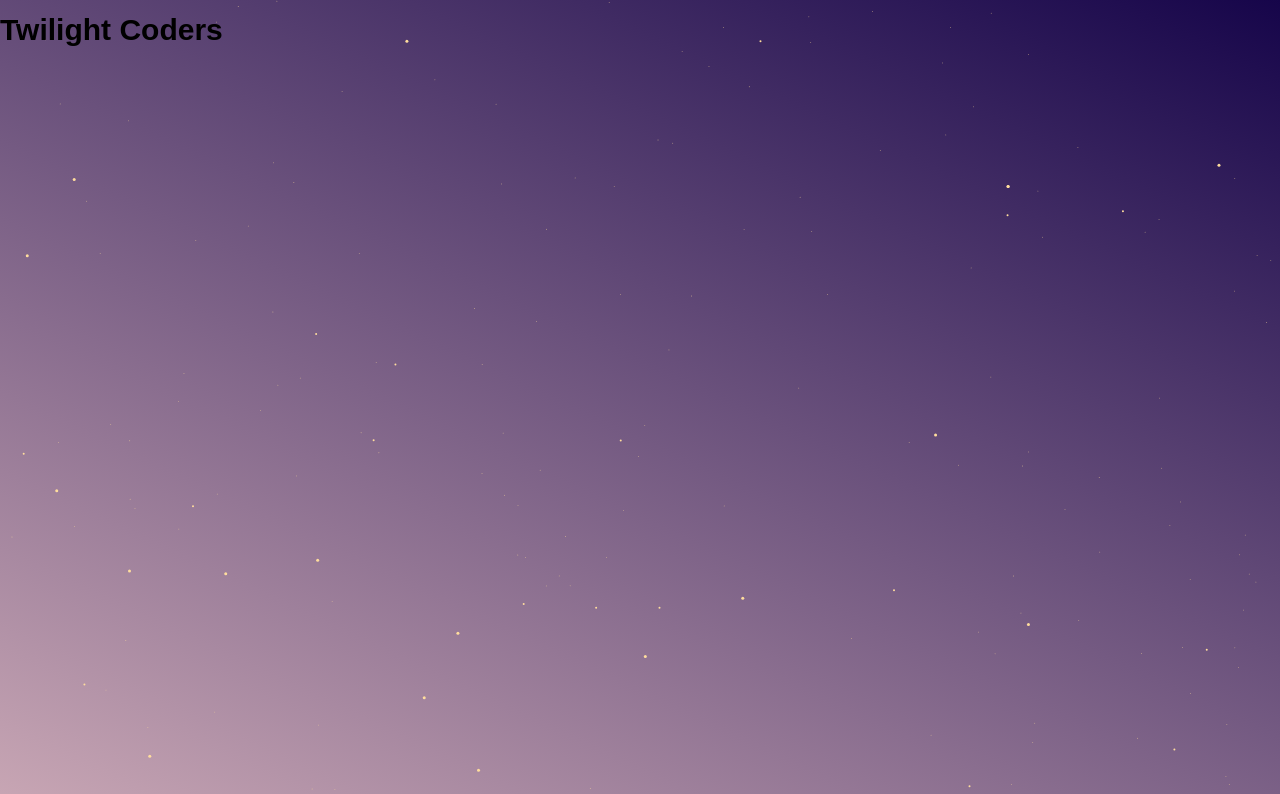
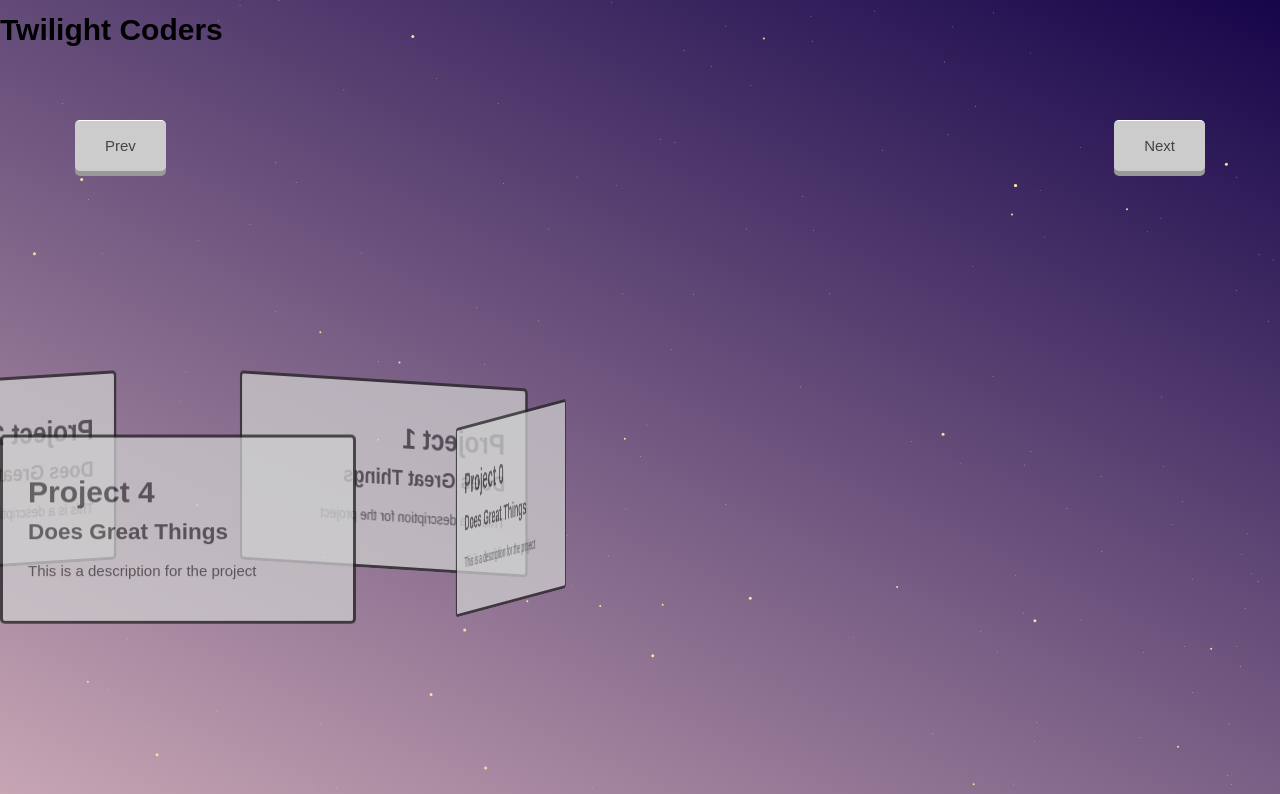
Before and after one commit to TwilightCoders/twilightcoders.github.io, a React (Create React App) app: page / in a window 1280 px wide. Shown: the top 794 px of the page. Built offline with nearby package versions, Linux system fonts and the light colour scheme.

Commit message:
Basic carousel port complete; rotate is borked however

```diff
--- a/package.json
+++ b/package.json
@@ -2,7 +2,9 @@
   "name": "twilight-coders",
   "version": "0.1.0",
   "private": true,
+  "homepage": "https://twilightcoders.github.io/TwilightCoders.net",
   "dependencies": {
+    "gh-pages": "^1.1.0",
     "node-sass-chokidar": "^1.2.0",
     "npm-run-all": "^4.1.2",
     "react": "^16.2.0",
@@ -10,6 +12,8 @@
     "react-scripts": "1.1.1"
   },
   "scripts": {
+    "predeploy": "yarn build",
+    "deploy": "gh-pages -d build",
     "build-css": "node-sass-chokidar src/ -o src/",
     "watch-css": "npm run build-css && node-sass-chokidar src/ -o src/ --watch --recursive",
     "start-js": "react-scripts start",
--- a/src/App.css
+++ b/src/App.css
@@ -9,18 +9,10 @@ html, body {
   position: relative;
   z-index: 1; }
 
-.container {
-  margin: 0 auto;
-  width: 350px;
-  height: 200px;
-  position: relative; }
-
-.carousel {
-  height: 100%;
-  width: 100%;
+canvas {
+  display: block;
   position: absolute;
-  transform-style: preserve-3d;
-  transition: transform 1.5s; }
+  z-index: 0; }
 
 .next, .prev {
   color: #444;
@@ -46,48 +38,3 @@ html, body {
 
 .prev {
   left: 5em; }
-
-canvas {
-  display: block;
-  position: absolute;
-  z-index: 0; }
-
-.showcase {
-  margin-top: 20%; }
-  .showcase ul {
-    margin: 0;
-    margin-top: 30%;
-    padding: 0;
-    transform: rotateX(-5deg); }
-    .showcase ul li {
-      display: block;
-      width: 300px;
-      position: absolute;
-      background: #fff;
-      opacity: .75;
-      padding: 25px;
-      margin: 0;
-      border: 3px solid #222;
-      border-radius: 10px;
-      border-image-slice: 1;
-      color: #444;
-      background: #CCC;
-      border-radius: 5px;
-      transform-style: preserve-3d; }
-      .showcase ul li:hover {
-        opacity: 1.0; }
-      .showcase ul li * {
-        backface-visibility: hidden;
-        -webkit-backface-visibility: hidden; }
-      .showcase ul li:nth-child(0) {
-        transform: rotateY(0deg) translateZ(350px); }
-      .showcase ul li:nth-child(1) {
-        transform: rotateY(72deg) translateZ(350px); }
-      .showcase ul li:nth-child(2) {
-        transform: rotateY(144deg) translateZ(350px); }
-      .showcase ul li:nth-child(3) {
-        transform: rotateY(216deg) translateZ(350px); }
-      .showcase ul li:nth-child(4) {
-        transform: rotateY(288deg) translateZ(350px); }
-      .showcase ul li:nth-child(5) {
-        transform: rotateY(360deg) translateZ(350px); }
--- a/src/App.js
+++ b/src/App.js
@@ -1,11 +1,60 @@
 import React, { Component } from 'react';
 import './App.css';
+import Carousel from './carousel/carousel';
 
 class App extends Component {
+  constructor(props) {
+    super(props);
+
+    this.state = {
+      currentDegrees: 0,
+      style: {},
+      numElems: 5
+    };
+
+    this.RotateCarousel = this.RotateCarousel.bind(this);
+  }
+
+  RotateCarousel(direction) {
+    let count = this.state.numElems;  // The number of items in the carousel
+    let degs = 360.0 / count;
+    let currdeg = this.state.currentDegrees;
+
+    // If we are rotating right...
+    if (direction === "right") {
+      currdeg = currdeg - degs;
+    }
+    // If we are rotating left...
+    if (direction === "left") {
+      currdeg = currdeg + degs;
+    }
+
+    // Padding
+    let extra = "rotateX(-5deg)";
+
+    let value = extra + " rotateY(" + currdeg + "deg)";
+
+    let newStyle = {
+      WebkitTransform: value,
+      MsTransform: value,
+      Transform: value
+    };
+    /*
+      "-webkit-transform: " + extra + " rotateY(" + currdeg + "deg) " +
+      "-moz-transform: " + extra + " rotateY(" + currdeg + "deg)" +
+      "-o-transform: " + extra + " rotateY(" + currdeg + "deg)" +
+      "transform: " + extra + " rotateY(" + currdeg + "deg)";*/
+
+    this.setState({currentDegrees: currdeg, style: newStyle});
+  }
+
   render() {
     return (
       <div className="App">
         <h1>Twilight Coders</h1>
+        <Carousel style={this.state.style} />
+        <div className="next" onClick={() => this.RotateCarousel('right')}>Next</div>
+        <div className="prev" onClick={() => this.RotateCarousel('left')}>Prev</div>
       </div>
     );
   }
--- a/src/canvas.js
+++ b/src/canvas.js
@@ -109,6 +109,9 @@ export default function start() {
   }
 
   function createShootingStar() {
+    // We don't want to make too many shooting stars if the state was suspended
+    if (shootingStars.length > 1) return null;
+
     var shootingStar = particle.create(randomRange(width / 2, width), randomRange(0, height / 2), 0, 0);
     shootingStar.setSpeed(randomRange(settings.shootingStarSpeed.min, settings.shootingStarSpeed.max));
     shootingStar.setHeading(degreesToRads(starsAngleRange()));
@@ -151,8 +154,9 @@ export default function start() {
         }
       }
 
-      for (i = 0; i < shootingStars.length; i += 1) {
+      for (i = 0; i < shootingStars.length; ++i) {
         var shootingStar = shootingStars[i];
+
         if (shootingStar.isSpawning) {
           shootingStar.opacity += shootingStarOpacityDelta;
           if (shootingStar.opacity >= 1.0) {
@@ -167,6 +171,7 @@ export default function start() {
             shootingStar.isDead = true;
           }
         }
+
         shootingStar.trailLengthDelta += trailLengthDelta;
 
         shootingStar.update();
--- /dev/null
+++ b/src/carousel/carousel-item.css
@@ -0,0 +1,20 @@
+li.carousel-item {
+  display: block;
+  width: 300px;
+  position: absolute;
+  background: #fff;
+  opacity: .75;
+  padding: 25px;
+  margin: 0;
+  border: 3px solid #222;
+  border-radius: 10px;
+  border-image-slice: 1;
+  color: #444;
+  background: #CCC;
+  border-radius: 5px;
+  transform-style: preserve-3d; }
+  li.carousel-item:hover {
+    opacity: 0.95; }
+  li.carousel-item * {
+    backface-visibility: hidden;
+    -webkit-backface-visibility: hidden; }
--- /dev/null
+++ b/src/carousel/carousel-item.js
@@ -0,0 +1,14 @@
+import React, { Component } from 'react';
+import './carousel-item.css';
+
+export default class CarouselItem extends Component {
+  render() {
+    return (
+      <li className='carousel-item'>
+        <h1>Project {this.props.id}</h1>
+        <h2>Does Great Things</h2>
+        <p>This is a description for the project</p>
+      </li>
+    );
+  }
+}
--- /dev/null
+++ b/src/carousel/carousel-item.scss
@@ -0,0 +1,29 @@
+li.carousel-item {
+  // text-align: left;
+  display: block;
+  width: 300px;
+  position: absolute;
+  background: #fff;
+  opacity: .75;
+  padding: 25px;
+  margin: 0;
+  border: 3px solid #222;
+  // border-image: linear-gradient(-155deg,#C8A6B4,#16054A);
+  border-radius: 10px;
+  border-image-slice: 1;
+
+  color: #444;
+  background: #CCC;
+  border-radius: 5px;
+
+  transform-style: preserve-3d;
+
+  &:hover {
+    opacity: 0.95;
+  }
+
+  * {
+    backface-visibility: hidden;
+    -webkit-backface-visibility: hidden;
+  }
+}
--- /dev/null
+++ b/src/carousel/carousel.css
@@ -0,0 +1,28 @@
+.carousel {
+  height: 100%;
+  width: 100%;
+  position: absolute;
+  top: 0;
+  left: 0;
+  transform-style: preserve-3d;
+  transition: transform 1.5s; }
+
+.showcase {
+  margin-top: 20%; }
+  .showcase ul {
+    margin: 0;
+    margin-top: 30%;
+    padding: 0;
+    transform: rotateX(-5deg); }
+    .showcase ul li:nth-child(0) {
+      transform: rotateY(0deg) translateZ(350px); }
+    .showcase ul li:nth-child(1) {
+      transform: rotateY(72deg) translateZ(350px); }
+    .showcase ul li:nth-child(2) {
+      transform: rotateY(144deg) translateZ(350px); }
+    .showcase ul li:nth-child(3) {
+      transform: rotateY(216deg) translateZ(350px); }
+    .showcase ul li:nth-child(4) {
+      transform: rotateY(288deg) translateZ(350px); }
+    .showcase ul li:nth-child(5) {
+      transform: rotateY(360deg) translateZ(350px); }
--- /dev/null
+++ b/src/carousel/carousel.js
@@ -0,0 +1,24 @@
+import React, { Component } from 'react';
+import './carousel.css';
+import CarouselItem from './carousel-item';
+
+export default class carousel extends Component {
+  render() {
+    let items = [];
+
+    for (let i = 0; i < 5; ++i) {
+      items.push(
+        <CarouselItem />
+      );
+    }
+    return (
+      <div className="container showcase">
+        <ul className="carousel" style={this.props.style}>
+          {items.map((item, index) =>
+            <CarouselItem key={index} id={index} />
+          )}
+        </ul>
+      </div>
+    );
+  }
+};
--- /dev/null
+++ b/src/carousel/carousel.scss
@@ -0,0 +1,38 @@
+// Carousel logic
+
+.carousel {
+  height: 100%;
+  width: 100%;
+  position: absolute;
+  top: 0;
+  left: 0;
+  transform-style: preserve-3d;
+  transition: transform 1.5s;
+}
+
+
+.showcase {
+	margin-top: 20%;
+	// width: 100%;
+	// text-align: center;
+
+	ul {
+    margin: 0;
+		margin-top: 30%;
+		padding: 0;
+		// list-style-type: none;
+		// // border: 1px solid red;
+    transform: rotateX(-5deg);
+
+    li {
+      $total: 5;
+
+      @for $i from 0 through $total {
+        &:nth-child(#{$i}) {
+          $degs: (360/$total) * $i;
+          transform: rotateY(#{$degs}deg) translateZ(350px);
+        }
+      }
+    }
+	}
+}
```
Also changed, not shown: src/App.scss (+0 -80 lines), 1 other file (tests, documents, lock files or other folders).
